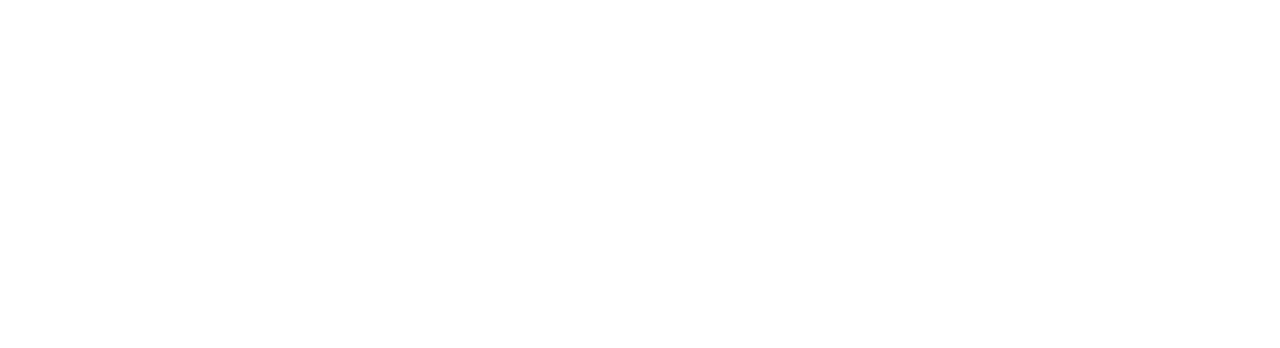
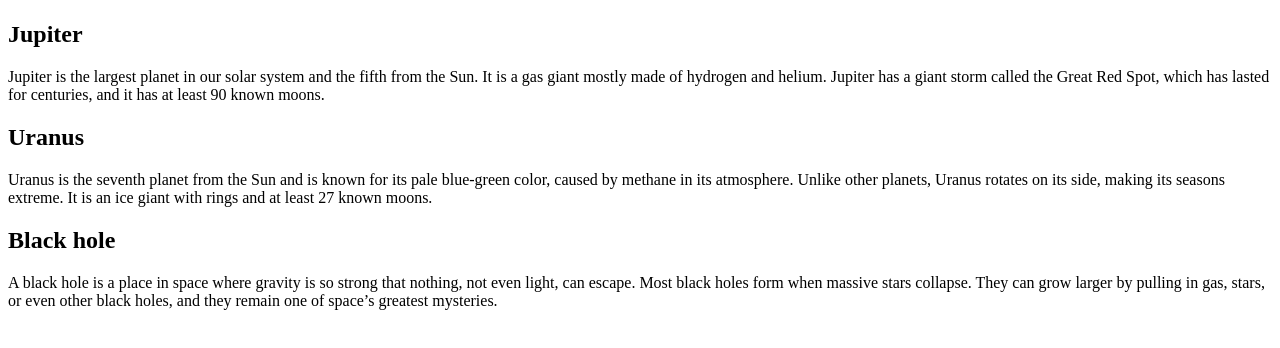
Before and after one commit to stca0825/planets-project, a plain HTML site: page index.html in a window 1280 px wide. Drawn offline with Linux system fonts and the light colour scheme.

Commit message:
added planet info

```diff
--- a/index.html
+++ b/index.html
@@ -5,5 +5,45 @@
     <meta name="viewport" content="width=device-width, initial-scale=1.0" />
     <title>Document</title>
   </head>
-  <body></body>
+
+  <body>
+    <header>
+      <h1></h1>
+      <nav>
+        <ul>
+          <li4><a href=""></a></li4>
+        </ul>
+      </nav>
+    </header>
+    <main>
+      <section>
+        <h2>Jupiter</h2>
+        <p>
+          Jupiter is the largest planet in our solar system and the fifth from
+          the Sun. It is a gas giant mostly made of hydrogen and helium. Jupiter
+          has a giant storm called the Great Red Spot, which has lasted for
+          centuries, and it has at least 90 known moons.
+        </p>
+      </section>
+      <section>
+        <h2>Uranus</h2>
+        <p>
+          Uranus is the seventh planet from the Sun and is known for its pale
+          blue-green color, caused by methane in its atmosphere. Unlike other
+          planets, Uranus rotates on its side, making its seasons extreme. It is
+          an ice giant with rings and at least 27 known moons.
+        </p>
+      </section>
+      <section>
+        <h2>Black hole</h2>
+        <p>
+          A black hole is a place in space where gravity is so strong that
+          nothing, not even light, can escape. Most black holes form when
+          massive stars collapse. They can grow larger by pulling in gas, stars,
+          or even other black holes, and they remain one of space’s greatest
+          mysteries.
+        </p>
+      </section>
+    </main>
+  </body>
 </html>
```
